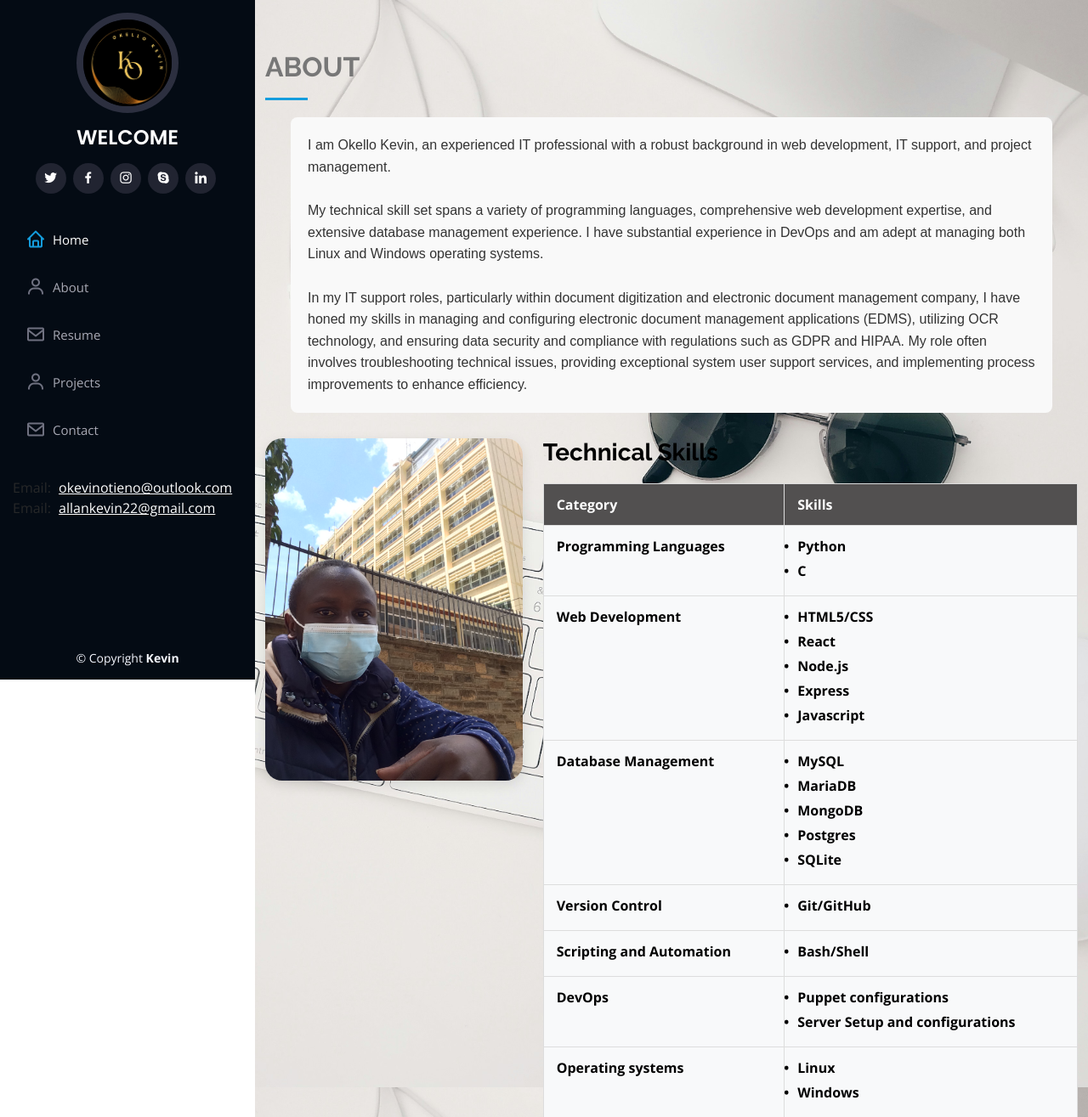
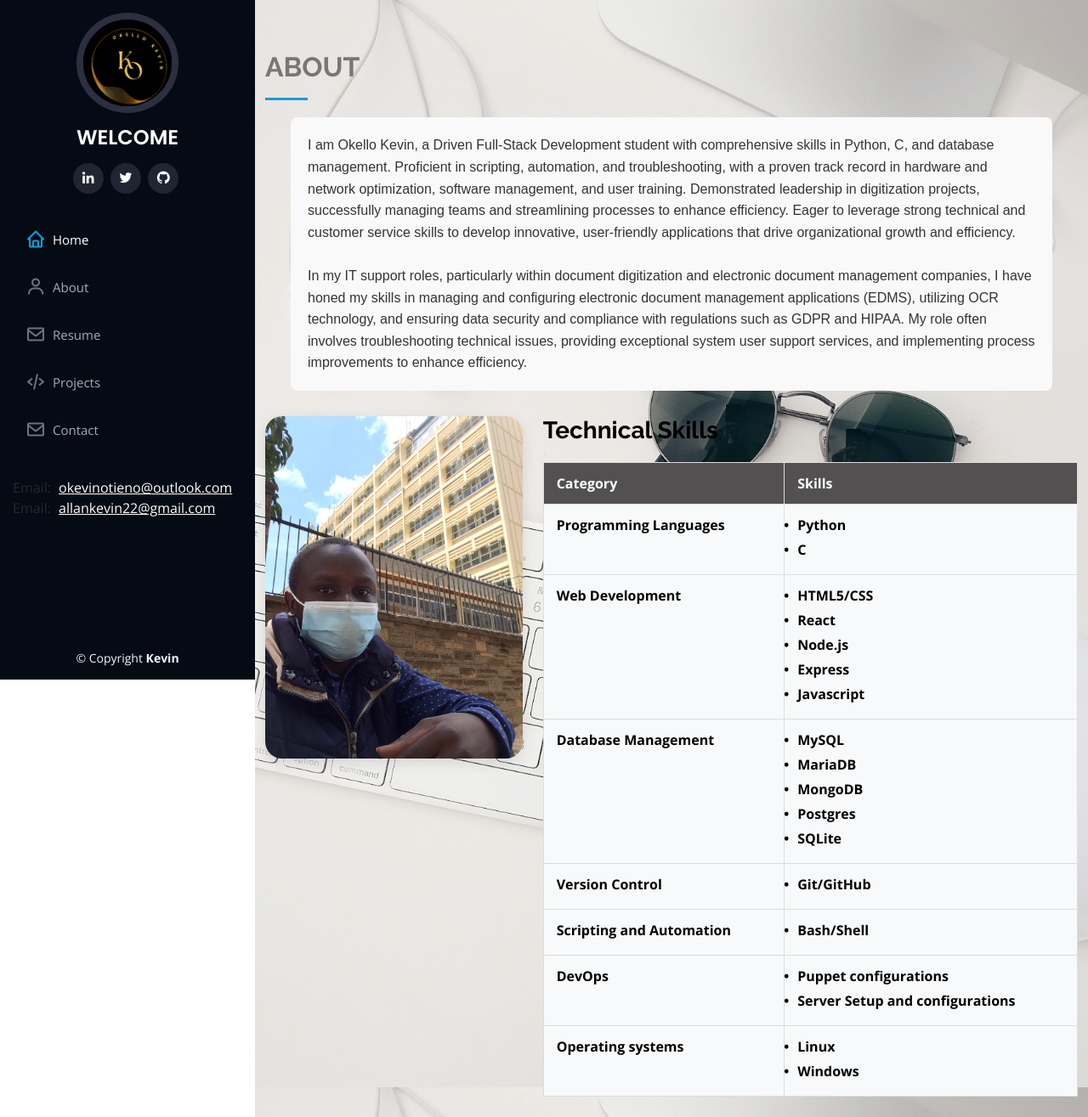
Before and after one commit to Aellun/my_portfolio, a Django app: page /about/ in a window 1280 px wide. Shown: the top 1315 px of the page at 85% size. Run offline with Django 3.2, Linux system fonts and the light colour scheme; parts of the project's set-up code (start-up, migrations or seed data) failed here and were passed over; some libraries are stand-ins or nearby versions.

Commit message:
enhanced about informations

```diff
--- a/templates/about.html
+++ b/templates/about.html
@@ -9,14 +9,12 @@
     <div class="section-title">
       <h2>About</h2>
       <p style="font-family: Arial, sans-serif; line-height: 1.6; color: #333; max-width: 70vw; margin: 0 auto; padding: 20px; background-color: #f9f9f9; border-radius: 8px;">
-        I am Okello Kevin, an experienced IT professional with a robust background in web development, IT support, and project management.
-        <br><br>
-        My technical skill set spans a variety of programming languages, comprehensive web development expertise, and extensive database management experience. I have substantial experience in DevOps and am adept at managing both Linux and Windows operating systems.
-        <br><br>
-        In my IT support roles, particularly within document digitization and electronic document management company, I have honed my skills in managing and configuring electronic document management applications (EDMS), utilizing OCR technology, and ensuring data security and compliance with regulations such as GDPR and HIPAA. My role often involves troubleshooting technical issues, providing exceptional system user support services, and implementing process improvements to enhance efficiency.
-    </p>
+          I am Okello Kevin, a Driven Full-Stack Development student with comprehensive skills in Python, C, and database management. Proficient in scripting, automation, and troubleshooting, with a proven track record in hardware and network optimization, software management, and user training. Demonstrated leadership in digitization projects, successfully managing teams and streamlining processes to enhance efficiency. Eager to leverage strong technical and customer service skills to develop innovative, user-friendly applications that drive organizational growth and efficiency.
+          <br><br>
+          In my IT support roles, particularly within document digitization and electronic document management companies, I have honed my skills in managing and configuring electronic document management applications (EDMS), utilizing OCR technology, and ensuring data security and compliance with regulations such as GDPR and HIPAA. My role often involves troubleshooting technical issues, providing exceptional system user support services, and implementing process improvements to enhance efficiency.
+      </p>
+  </div>
 
-    </div>
 
     <div class="row">
       <div class="col-lg-4" data-aos="fade-right">
--- a/templates/basic.html
+++ b/templates/basic.html
@@ -46,11 +46,9 @@
         <img src="{% static 'assets/img/logo.png' %}" alt="" class="img-fluid rounded-circle">
         <h1 class="text-light"><a href="index.html">WELCOME</a></h1>
         <div class="social-links mt-3 text-center">
+          <a href="https://www.linkedin.com/in/okello-kevin/" target="_blank" class="linkedin"><i class="bx bxl-linkedin"></i></a>
           <a href="https://x.com/kevinkregs" class="twitter"><i class="bx bxl-twitter"></i></a>
-          <a href="https://www.facebook.com/profile.php?id=100059351630946" class="facebook"><i class="bx bxl-facebook"></i></a>
-          <a href="#" target="_blank" class="instagram"><i class="bx bxl-instagram"></i></a>
-          <a href="#" class="google-plus"><i class="bx bxl-skype"></i></a>
-          <a href="https://www.linkedin.com/in/okello-kevin/" target="_blank" class="linkedin"><i class="bx bxl-linkedin"></i></a>
+          <a href="https://github.com/Aellun" class="github"><i class="bx bxl-github"></i></a>
         </div>
       </div>
 
@@ -59,7 +57,7 @@
           <li><a href="/" class="nav-link scrollto active"><i class="bx bx-home"></i> <span>Home</span></a></li>
           <li><a href="/about" class="nav-link scrollto"><i class="bx bx-user"></i> <span>About</span></a></li>
           <li><a href="/resume" class="nav-link scrollto"><i class="bx bx-envelope"></i> <span>Resume</span></a></li>
-          <li><a href="/project/" class="nav-link scrollto"><i class="bx bx-user"></i> <span>Projects</span></a></li>
+          <li><a href="/project/" class="nav-link scrollto"><i class="bx bx-code-alt"></i> <span>Projects</span></a></li>
           <li><a href="/contact" class="nav-link scrollto"><i class="bx bx-envelope"></i> <span>Contact</span></a></li>
         </br>
 
```
